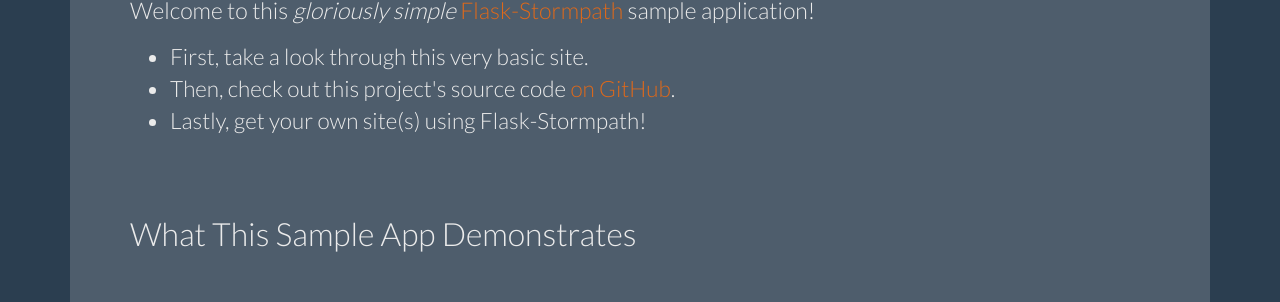
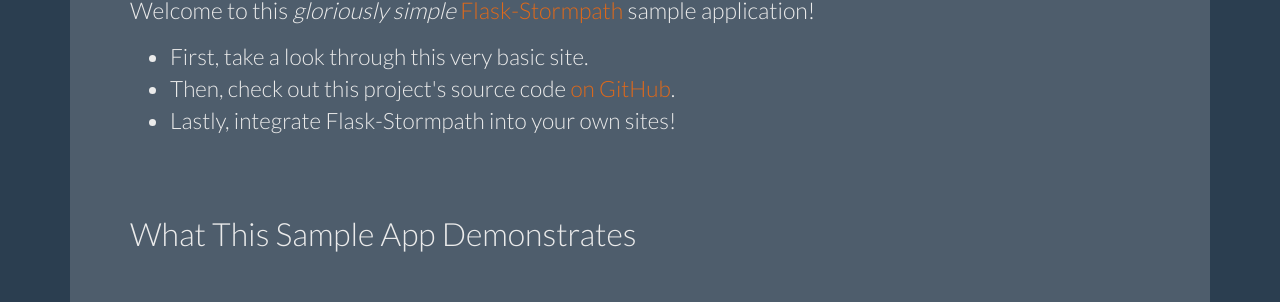
Before and after one commit to stormpath/stormpath-flask-sample, a Flask app: template templates/index.html in a window 1280 px wide. Shown: the part 364-666 px from the top of the page. Run offline with Flask 2, Linux system fonts and the light colour scheme; the template is opened without the code that fills it, so the values that code supplies are empty; some libraries are stand-ins or nearby versions.

Commit message:
Updating some wording for clarity.

```diff
--- a/templates/index.html
+++ b/templates/index.html
@@ -13,7 +13,7 @@
       <ul>
         <li>First, take a look through this very basic site.</li>
         <li>Then, check out this project's source code <a href="https://github.com/stormpath/stormpath-flask-sample">on GitHub</a>.</li>
-        <li>Lastly, get your own site(s) using Flask-Stormpath!</li>
+        <li>Lastly, integrate Flask-Stormpath into your own sites!</li>
       </ul>
     </p>
     <br />
```
